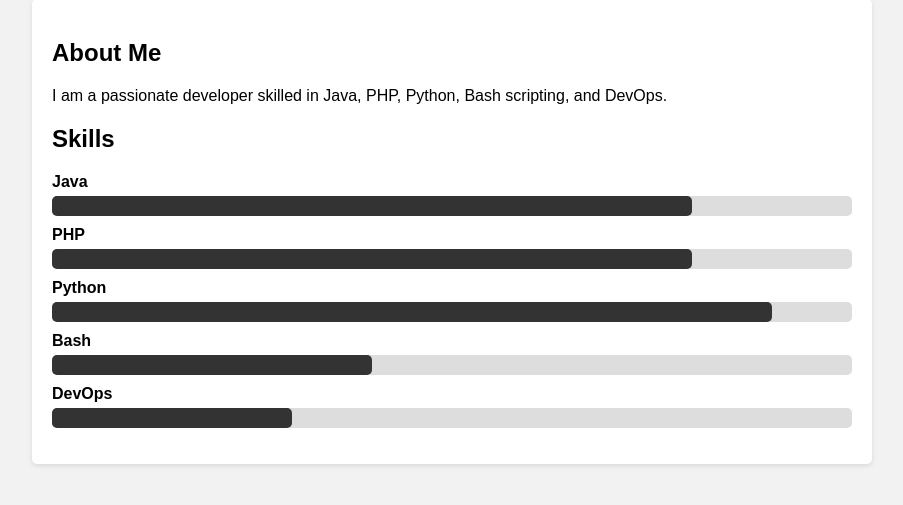
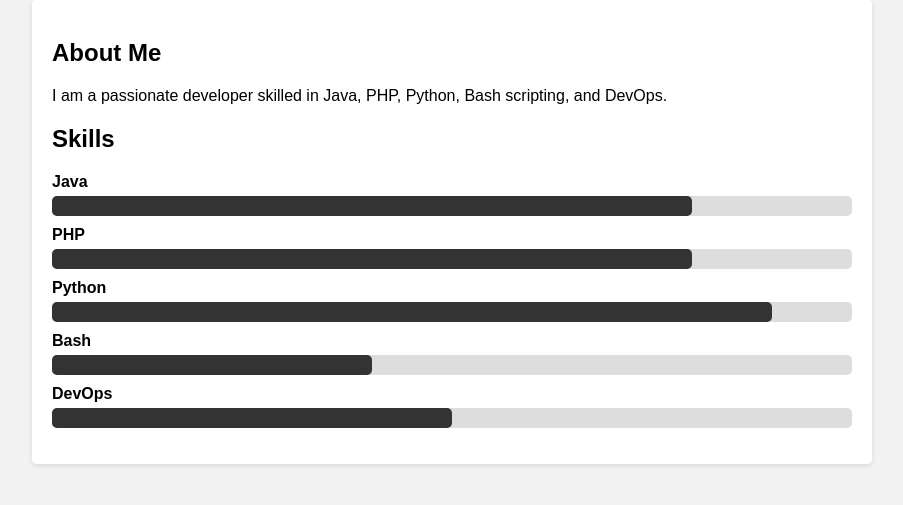
Before and after one commit to amusec/DevopsProject, a PHP site: page / in a window 1280 px wide. Shown: the part 153-658 px from the top of the page, without its empty margins (188-1091 px from the left). Run offline with PHP 8.4, Linux system fonts and the light colour scheme.

Commit message:
Update index.php

```diff
--- a/index.php
+++ b/index.php
@@ -95,7 +95,7 @@
         </li>
         <li><span class="skill-name">DevOps</span>
             <div class="skill-level-bar">
-                <div class="skill-level-fill" style="width: 30%;"></div>
+                <div class="skill-level-fill" style="width: 50%;"></div>
             </div>
         </li>
     </ul>
```
